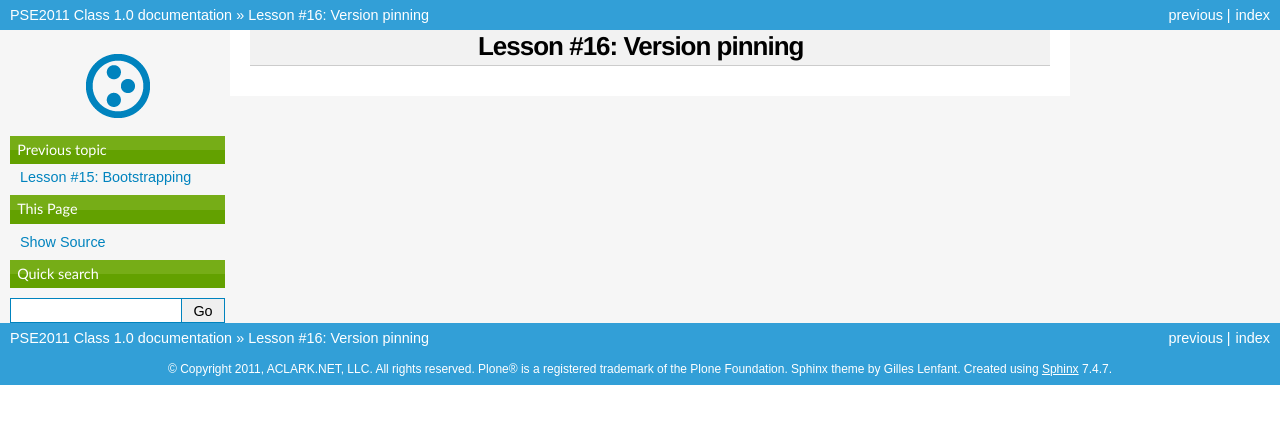
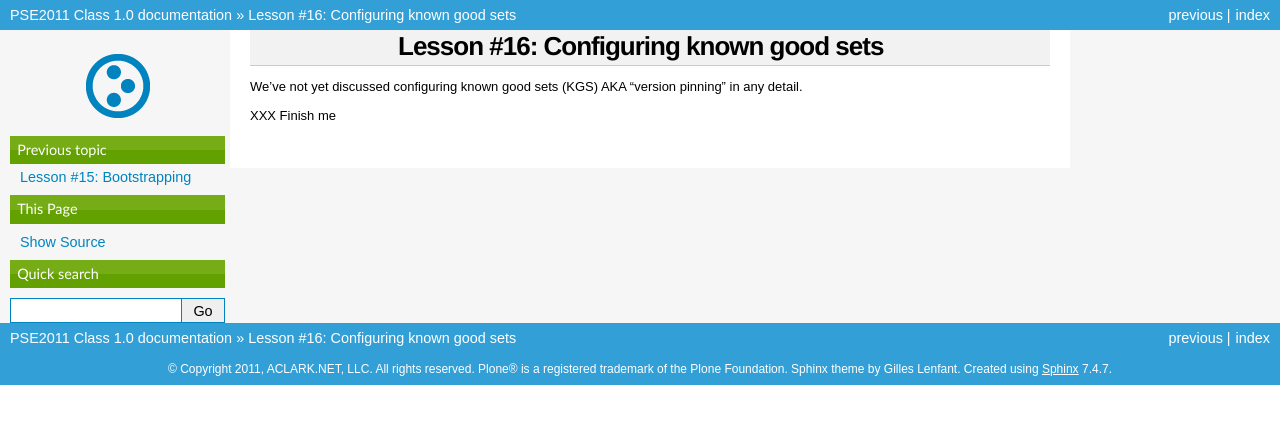
Before and after one commit to aclark4life/PSE2011, a Sphinx documentation site: the page built from docs/16.rst, in a window 1280 px wide. Shown: the top 424 px of the page. Built offline with Sphinx 7.4.7, drawn with Linux system fonts in a browser that asks for light colours.

Commit message:
Update docs

```diff
--- /dev/null
+++ b/16.cfg
@@ -0,0 +1,4 @@
+[buildout]
+extends = 14.cfg
+
+# XXX Do some version tricks w/allow-picked-versions = false
--- a/docs/16.rst
+++ b/docs/16.rst
@@ -1,3 +1,7 @@
 
-Lesson #16: Version pinning
-===========================
+Lesson #16: Configuring known good sets
+=======================================
+
+We've not yet discussed configuring known good sets (KGS) AKA "version pinning" in any detail.
+
+XXX Finish me
```
